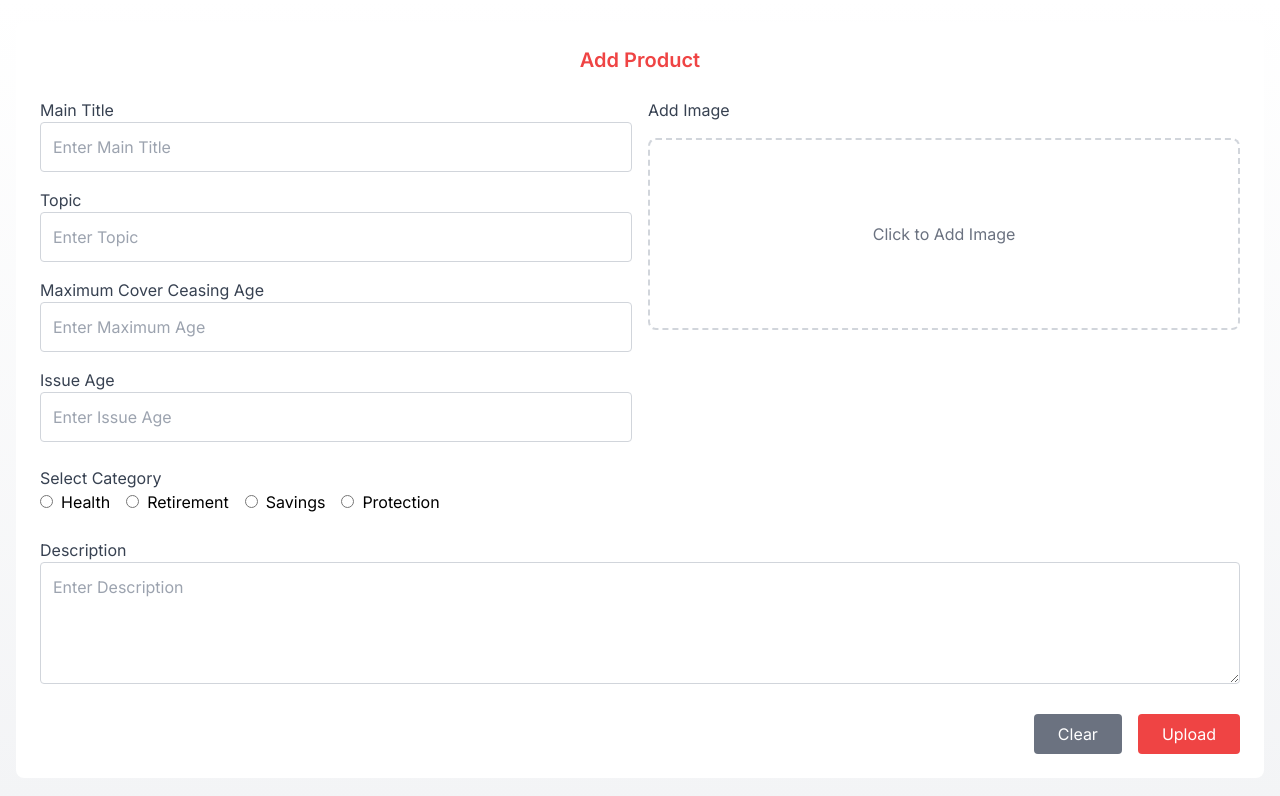
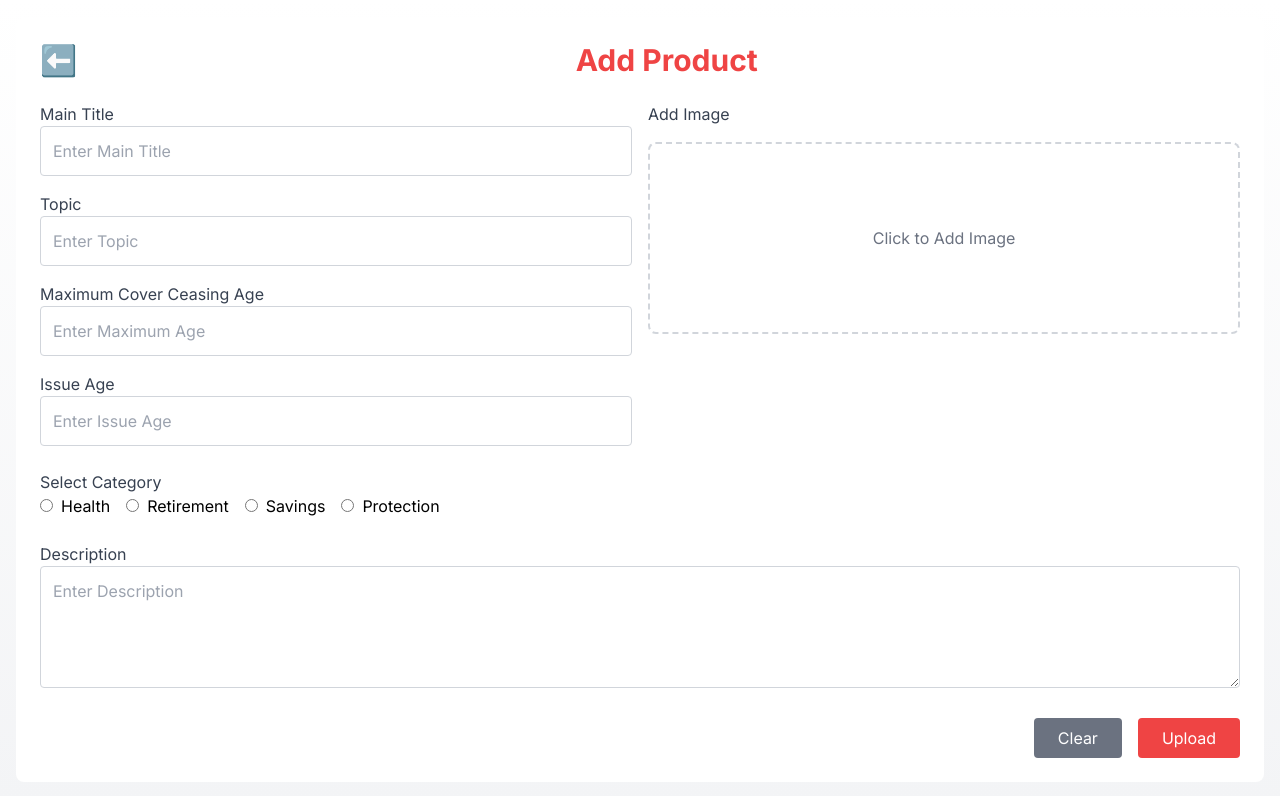
Before and after one commit to Kaveenxz/eudaumonia, a Next.js app: page /add-product in a window 1280 px wide. Shown: the top 796 px of the page. Built offline with nearby package versions, Linux system fonts and the light colour scheme.

Commit message:
Added back button and reformatted header in add-member and add-product pages

```diff
--- a/src/app/(admin)/add-member/page.tsx
+++ b/src/app/(admin)/add-member/page.tsx
@@ -2,8 +2,10 @@
 import { useState } from 'react';
 import { useMutation } from 'react-query';
 import { addTeamMember } from '@/app/api/team-member/api';
+import { useRouter } from 'next/navigation';
 
 export default function MemberForm() {
+  const router = useRouter()
   const [formData, setFormData]:any = useState({
     name: '',
     description: '',
@@ -81,7 +83,14 @@ export default function MemberForm() {
   return (
     <div className="flex items-center justify-center min-h-screen ">
       <div className="bg-white p-8 rounded-xl shadow-lg w-full max-w-2xl">
-        <h2 className="text-3xl font-bold text-center text-gray-800 mb-6">Add Team Member</h2>
+      <div className="flex items-center mb-6">
+        <button onClick={() => router.back()} className="text-3xl mr-4">
+          ⬅️
+        </button>
+        <h1 className="text-3xl font-bold text-red-500 text-center flex-grow">
+          Add Member
+        </h1>
+      </div>
         <form onSubmit={handleSubmit} className="space-y-6">
 
           <div className="space-y-1">
--- a/src/app/(admin)/add-product/page.tsx
+++ b/src/app/(admin)/add-product/page.tsx
@@ -2,8 +2,10 @@
 import { useState } from 'react';
 import { useMutation } from 'react-query';
 import { addProduct } from '@/app/api/product/apit';
+import { useRouter } from 'next/navigation';
 
 export default function AddProductForm() {
+  const router = useRouter()
   const [formData, setFormData]:any = useState({
     mainTitle: '',
     topic: '',
@@ -113,8 +115,14 @@ export default function AddProductForm() {
     <div className="min-h-screen p-4 bg-gradient-to-b from-white to-gray-100 flex items-center justify-center">
       <div className="container w-screen-md mx-auto ">
         <div className="bg-white rounded-lg  p-6 space-y-6">
-          <h2 className="text-xl font-semibold text-center text-red-500">Add Product</h2>
-          <form onSubmit={handleSubmit} className="space-y-6">
+        <div className="flex items-center mb-6">
+        <button onClick={() => router.back()} className="text-3xl mr-4">
+          ⬅️
+        </button>
+        <h1 className="text-3xl font-bold text-red-500 text-center flex-grow">
+          Add Product
+        </h1>
+      </div>          <form onSubmit={handleSubmit} className="space-y-6">
             <div className="grid grid-cols-1 md:grid-cols-2 gap-4">
               <div className="space-y-4">
                 <div>
```
